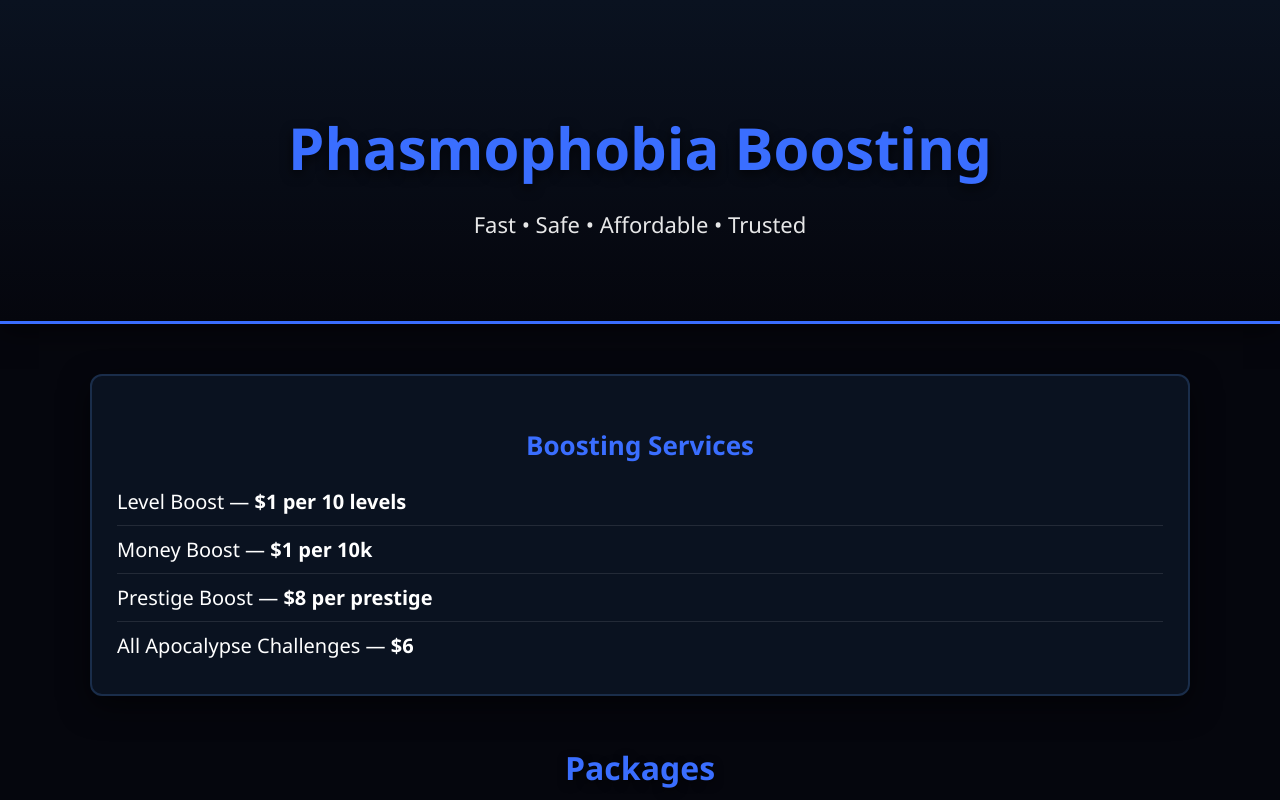
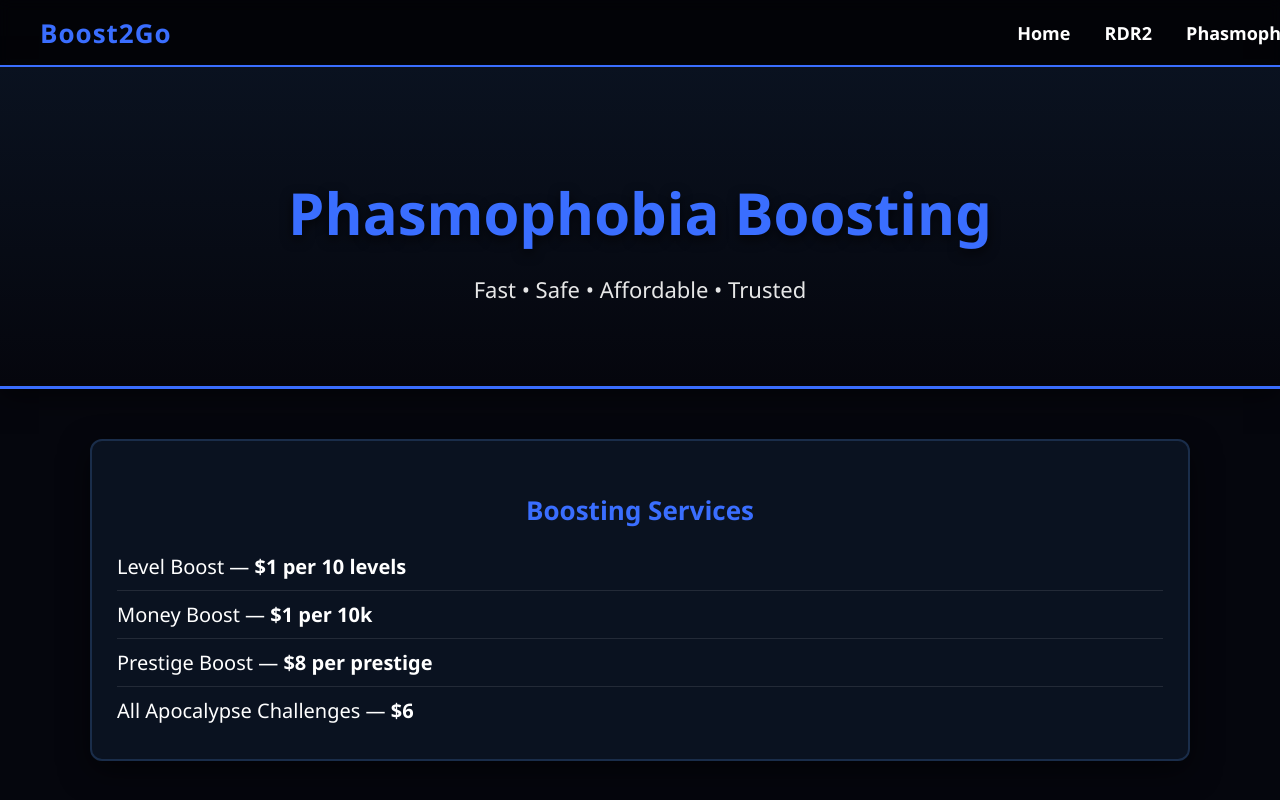
Before and after one commit to ProDevBilly/Boost2Go, a plain HTML site: page Phasmophobia.html in a window 1280 px wide. Shown: the top 800 px of the page. Drawn offline with Linux system fonts and the light colour scheme.

Commit message:
Update Phasmophobia.html

```diff
--- a/Phasmophobia.html
+++ b/Phasmophobia.html
@@ -19,9 +19,67 @@
     font-family: "Segoe UI", Arial, sans-serif;
     background: var(--blue-dark);
     color: var(--white);
+    padding-top: 65px; /* space for top bar */
   }
 
-  /* HEADER */
+  /* ===========================
+     TOP NAV BAR
+  =========================== */
+  .topbar {
+    width: 100%;
+    height: 65px;
+    background: rgba(0,0,0,0.45);
+    backdrop-filter: blur(6px);
+    border-bottom: 2px solid var(--blue-glow);
+    display: flex;
+    justify-content: space-between;
+    align-items: center;
+    padding: 0 40px;
+    position: fixed;
+    top: 0;
+    left: 0;
+    z-index: 999;
+  }
+
+  .nav-left {
+    font-size: 26px;
+    font-weight: 900;
+    color: var(--blue-glow);
+    letter-spacing: 1px;
+  }
+
+  .nav-right a {
+    margin-left: 30px;
+    font-size: 18px;
+    color: var(--white);
+    text-decoration: none;
+    font-weight: 600;
+    position: relative;
+    transition: 0.3s ease;
+  }
+
+  .nav-right a:hover {
+    color: var(--blue-glow);
+  }
+
+  .nav-right a::after {
+    content: "";
+    position: absolute;
+    left: 0;
+    bottom: -4px;
+    width: 0%;
+    height: 2px;
+    background: var(--blue-glow);
+    transition: width 0.3s ease;
+  }
+
+  .nav-right a:hover::after {
+    width: 100%;
+  }
+
+  /* ===========================
+     HEADER
+  =========================== */
   .header {
     text-align: center;
     padding: 60px 20px;
@@ -106,7 +164,6 @@
     transform: translateY(0);
   }
 
-  /* HOVER ANIMATION */
   .package-panel:hover {
     transform: translateY(-12px) scale(1.04);
     border-color: var(--blue-glow);
@@ -198,6 +255,16 @@
 
 <body>
 
+<!-- TOP NAV BAR -->
+<nav class="topbar">
+  <div class="nav-left">Boost2Go</div>
+  <div class="nav-right">
+    <a href="home.html">Home</a>
+    <a href="RedDeadRedemption2.html">RDR2</a>
+    <a href="Phasmophobia.html">Phasmophobia</a>
+  </div>
+</nav>
+
 <!-- HEADER -->
 <section class="header">
   <h1>Phasmophobia Boosting</h1>
```
